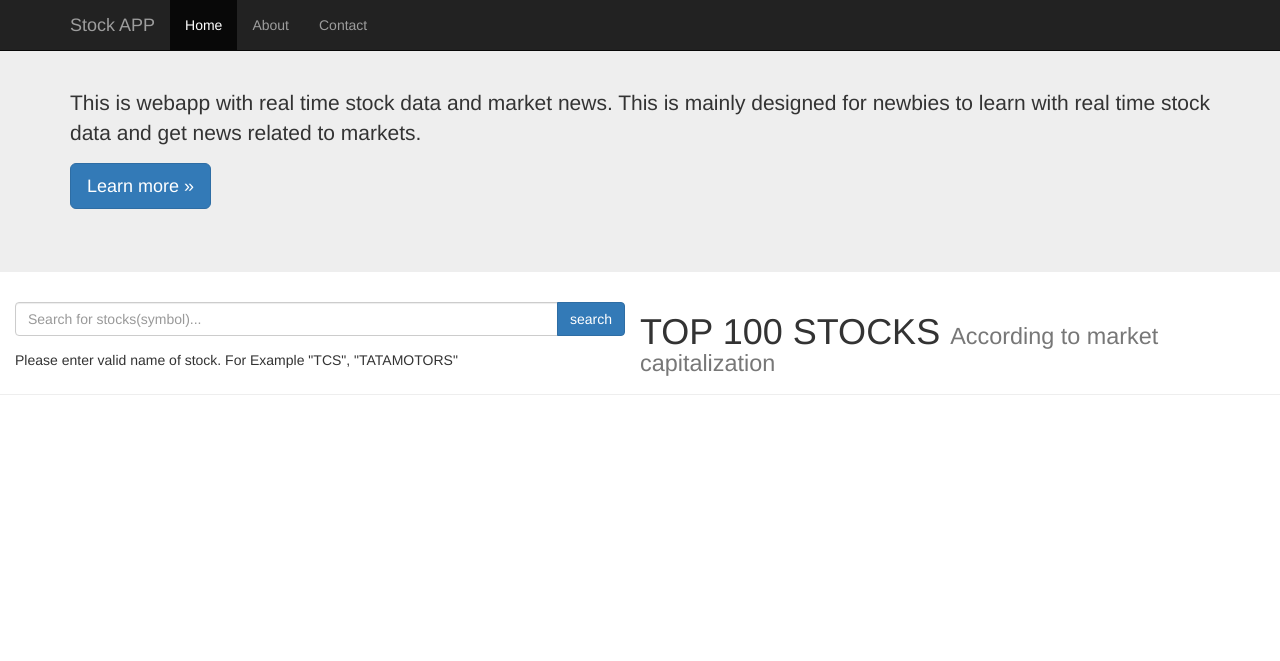
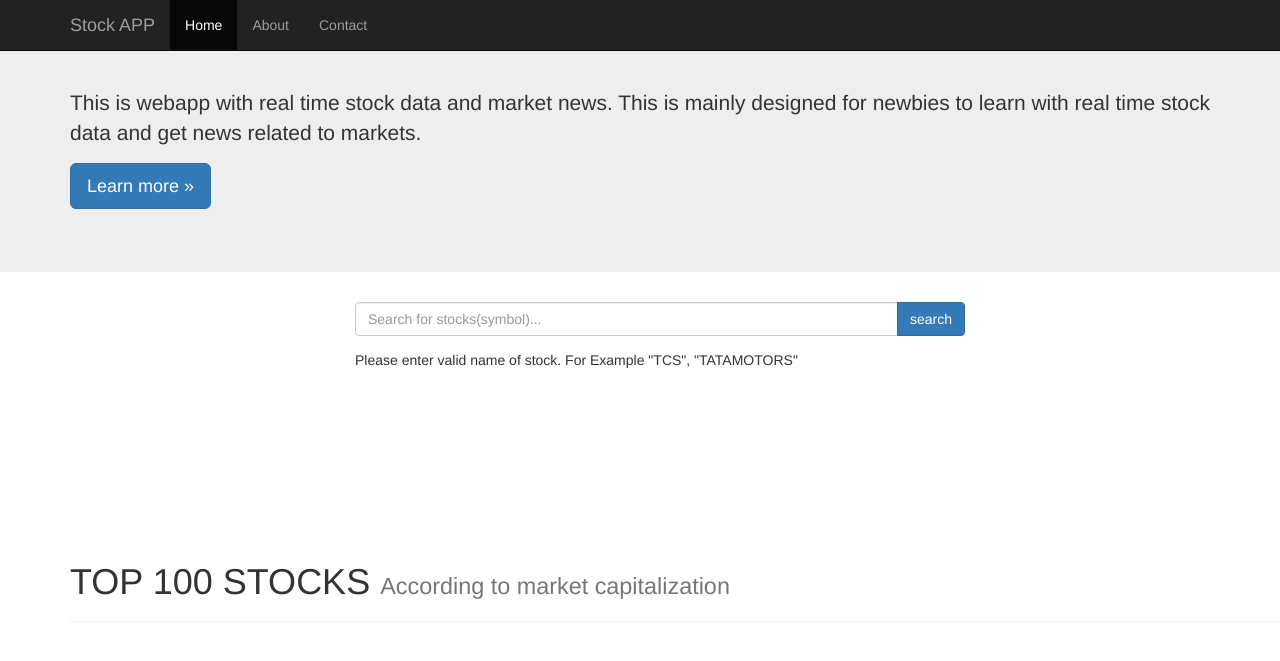
Before and after one commit to mukeshthawani/markets, a Django app: page /stocks/ in a window 1280 px wide; the page is wider, and only the part inside the window is pictured. Shown: the top 661 px of that part. Run offline with Django 3.2, Linux system fonts and the light colour scheme; data that the repository does not hold is empty; some libraries are stand-ins or nearby versions.

Commit message:
Adding design to some more classes

```diff
--- a/stocks/static/stocks/style.css
+++ b/stocks/static/stocks/style.css
@@ -3,3 +3,19 @@ position: relative;
 top:50px;
 height:160px;
 }
+
+.col-lg-6{
+position: absolute;
+right: 300px;
+}
+.row{
+position: relative;
+top: 300px;
+left: 100px;
+}
+
+.page-header{
+position: relative;
+top: 250px;
+left: 70px;
+}
```
